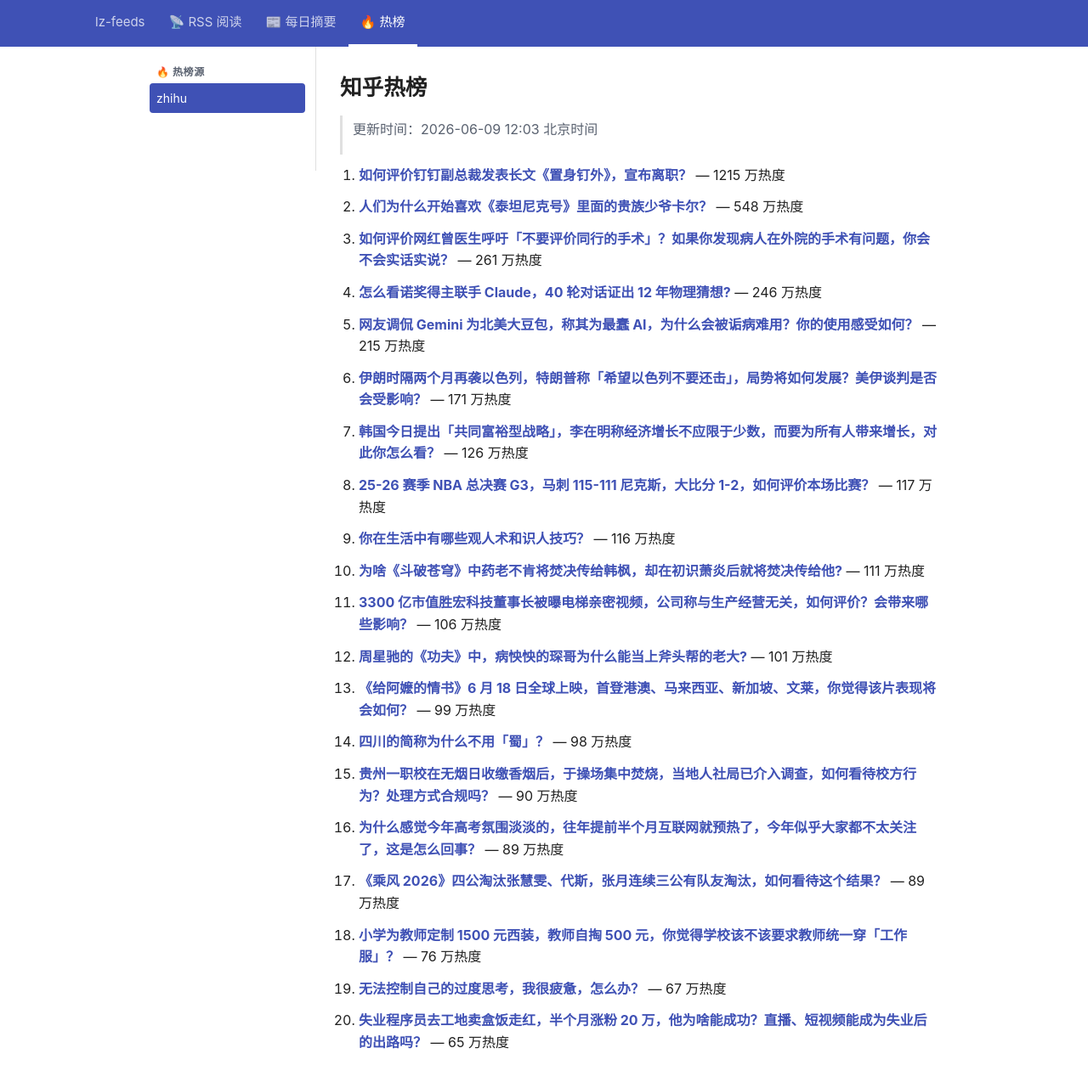
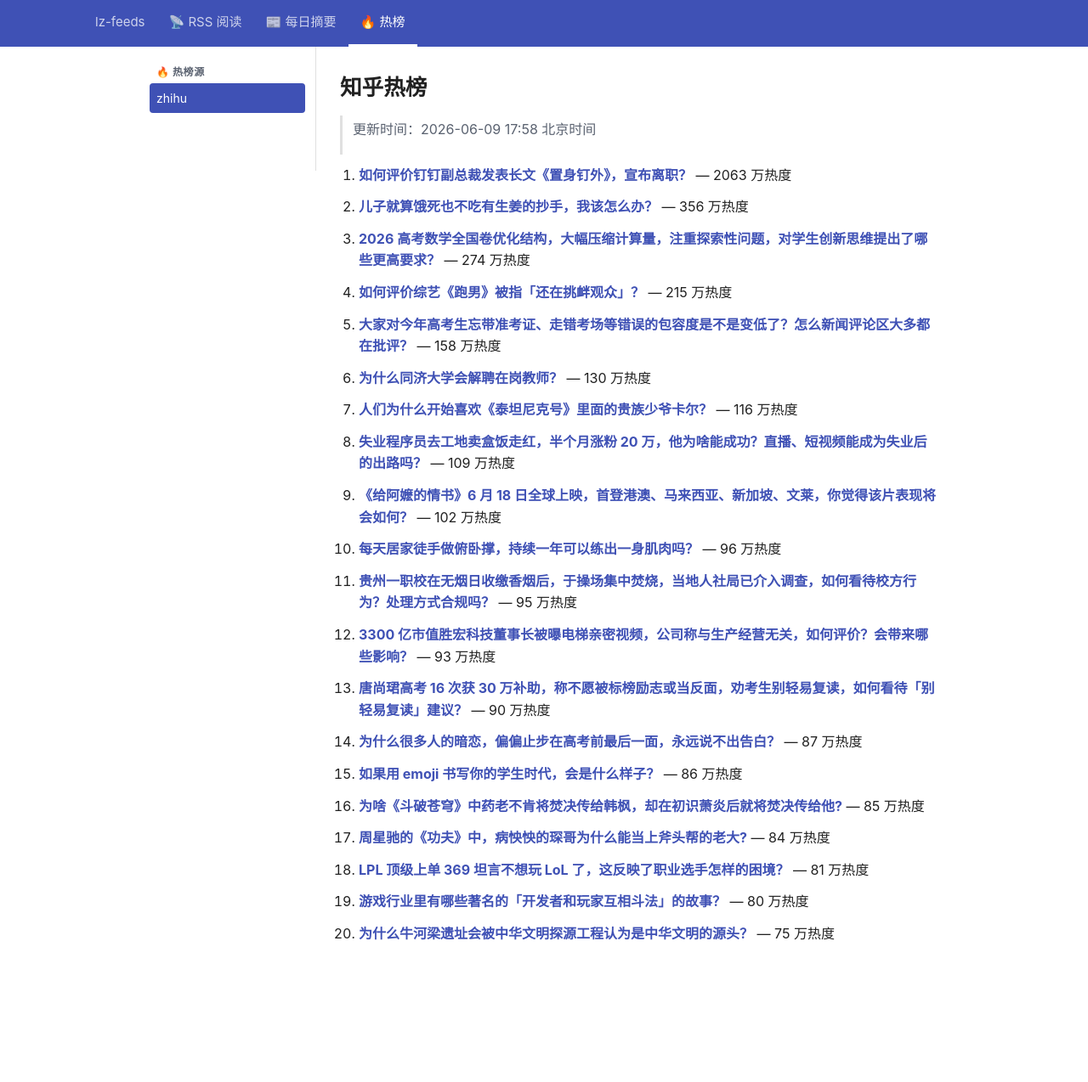
Before and after one commit to lizhang0101/lz-feeds, a Jekyll site: the page built from _hotlist/zhihu.md, in a window 1280 px wide and 1305 px high. Shown: the top 1274 px of the window at 85% size. Built offline with Jekyll 4.4.1, drawn with Linux system fonts in a browser that asks for light colours.

Commit message:
hotlist: 2026-06-09T09:58Z

```diff
--- a/_hotlist/zhihu.md
+++ b/_hotlist/zhihu.md
@@ -1,48 +1,48 @@
 ---
-updated: 2026-06-09 12:03 北京时间
+updated: 2026-06-09 17:58 北京时间
 count: 20
 ---
 
 # 知乎热榜
 
-> 更新时间：2026-06-09 12:03 北京时间
+> 更新时间：2026-06-09 17:58 北京时间
 
-1. **[如何评价钉钉副总裁发表长文《置身钉外》，宣布离职？](https://www.zhihu.com/question/2047442402122495550)** — 1215 万热度
+1. **[如何评价钉钉副总裁发表长文《置身钉外》，宣布离职？](https://www.zhihu.com/question/2047442402122495550)** — 2063 万热度
 
-2. **[人们为什么开始喜欢《泰坦尼克号》里面的贵族少爷卡尔？](https://www.zhihu.com/question/20194023)** — 548 万热度
+2. **[儿子就算饿死也不吃有生姜的抄手，我该怎么办？](https://www.zhihu.com/question/1904106070881841642)** — 356 万热度
 
-3. **[如何评价网红曾医生呼吁「不要评价同行的手术」？如果你发现病人在外院的手术有问题，你会不会实话实说？](https://www.zhihu.com/question/1965131125862175371)** — 261 万热度
+3. **[2026 高考数学全国卷优化结构，大幅压缩计算量，注重探索性问题，对学生创新思维提出了哪些更高要求？](https://www.zhihu.com/question/2047250609481560162)** — 274 万热度
 
-4. **[怎么看诺奖得主联手 Claude，40 轮对话证出 12 年物理猜想?](https://www.zhihu.com/question/2047276929548604568)** — 246 万热度
+4. **[如何评价综艺《跑男》被指「还在挑衅观众」？](https://www.zhihu.com/question/2046551143426348866)** — 215 万热度
 
-5. **[网友调侃 Gemini 为北美大豆包，称其为最蠢 AI，为什么会被诟病难用？你的使用感受如何？](https://www.zhihu.com/question/2047324900080051711)** — 215 万热度
+5. **[大家对今年高考生忘带准考证、走错考场等错误的包容度是不是变低了？怎么新闻评论区大多都在批评？](https://www.zhihu.com/question/2047347799268615994)** — 158 万热度
 
-6. **[伊朗时隔两个月再袭以色列，特朗普称「希望以色列不要还击」，局势将如何发展？美伊谈判是否会受影响？](https://www.zhihu.com/question/2047287128892224880)** — 171 万热度
+6. **[为什么同济大学会解聘在岗教师？](https://www.zhihu.com/question/2045231105008259520)** — 130 万热度
 
-7. **[韩国今日提出「共同富裕型战略」，李在明称经济增长不应限于少数，而要为所有人带来增长，对此你怎么看？](https://www.zhihu.com/question/2047326112108359935)** — 126 万热度
+7. **[人们为什么开始喜欢《泰坦尼克号》里面的贵族少爷卡尔？](https://www.zhihu.com/question/20194023)** — 116 万热度
 
-8. **[25-26 赛季 NBA 总决赛 G3，马刺 115-111 尼克斯，大比分 1-2，如何评价本场比赛？](https://www.zhihu.com/question/2047222693288792582)** — 117 万热度
+8. **[失业程序员去工地卖盒饭走红，半个月涨粉 20 万，他为啥能成功？直播、短视频能成为失业后的出路吗？](https://www.zhihu.com/question/2040015269830062121)** — 109 万热度
 
-9. **[你在生活中有哪些观人术和识人技巧？](https://www.zhihu.com/question/23561870)** — 116 万热度
+9. **[《给阿嬷的情书》6 月 18 日全球上映，首登港澳、马来西亚、新加坡、文莱，你觉得该片表现将会如何？](https://www.zhihu.com/question/2046172724645705575)** — 102 万热度
 
-10. **[为啥《斗破苍穹》中药老不肯将焚决传给韩枫，却在初识萧炎后就将焚决传给他?](https://www.zhihu.com/question/381375455)** — 111 万热度
+10. **[每天居家徒手做俯卧撑，持续一年可以练出一身肌肉吗？](https://www.zhihu.com/question/1906356929229457383)** — 96 万热度
 
-11. **[3300 亿市值胜宏科技董事长被曝电梯亲密视频，公司称与生产经营无关，如何评价？会带来哪些影响？](https://www.zhihu.com/question/2047261881392422944)** — 106 万热度
+11. **[贵州一职校在无烟日收缴香烟后，于操场集中焚烧，当地人社局已介入调查，如何看待校方行为？处理方式合规吗？](https://www.zhihu.com/question/2045458377795433050)** — 95 万热度
 
-12. **[周星驰的《功夫》中，病怏怏的琛哥为什么能当上斧头帮的老大?](https://www.zhihu.com/question/460071485)** — 101 万热度
+12. **[3300 亿市值胜宏科技董事长被曝电梯亲密视频，公司称与生产经营无关，如何评价？会带来哪些影响？](https://www.zhihu.com/question/2047261881392422944)** — 93 万热度
 
-13. **[《给阿嬷的情书》6 月 18 日全球上映，首登港澳、马来西亚、新加坡、文莱，你觉得该片表现将会如何？](https://www.zhihu.com/question/2046172724645705575)** — 99 万热度
+13. **[唐尚珺高考 16 次获 30 万补助，称不愿被标榜励志或当反面，劝考生别轻易复读，如何看待「别轻易复读」建议？](https://www.zhihu.com/question/2047629935657710878)** — 90 万热度
 
-14. **[四川的简称为什么不用「蜀」？](https://www.zhihu.com/question/2046216394774258497)** — 98 万热度
+14. **[为什么很多人的暗恋，偏偏止步在高考前最后一面，永远说不出告白？](https://www.zhihu.com/question/2046009610331596042)** — 87 万热度
 
-15. **[贵州一职校在无烟日收缴香烟后，于操场集中焚烧，当地人社局已介入调查，如何看待校方行为？处理方式合规吗？](https://www.zhihu.com/question/2045458377795433050)** — 90 万热度
+15. **[如果用 emoji 书写你的学生时代，会是什么样子？](https://www.zhihu.com/topic/2043729374206243984/hot)** — 86 万热度
 
-16. **[为什么感觉今年高考氛围淡淡的，往年提前半个月互联网就预热了，今年似乎大家都不太关注了，这是怎么回事？](https://www.zhihu.com/question/2046272383623881620)** — 89 万热度
+16. **[为啥《斗破苍穹》中药老不肯将焚决传给韩枫，却在初识萧炎后就将焚决传给他?](https://www.zhihu.com/question/381375455)** — 85 万热度
 
-17. **[《乘风 2026》四公淘汰张慧雯、代斯，张月连续三公有队友淘汰，如何看待这个结果？](https://www.zhihu.com/question/2047088977207718460)** — 89 万热度
+17. **[周星驰的《功夫》中，病怏怏的琛哥为什么能当上斧头帮的老大?](https://www.zhihu.com/question/460071485)** — 84 万热度
 
-18. **[小学为教师定制 1500 元西装，教师自掏 500 元，你觉得学校该不该要求教师统一穿「工作服」？](https://www.zhihu.com/question/2045450643297547993)** — 76 万热度
+18. **[LPL 顶级上单 369 坦言不想玩 LoL 了，这反映了职业选手怎样的困境？](https://www.zhihu.com/question/2046276887664649844)** — 81 万热度
 
-19. **[无法控制自己的过度思考，我很疲惫，怎么办？](https://www.zhihu.com/question/1921295478097679977)** — 67 万热度
+19. **[游戏行业里有哪些著名的「开发者和玩家互相斗法」的故事？](https://www.zhihu.com/question/2043733025616352525)** — 80 万热度
 
-20. **[失业程序员去工地卖盒饭走红，半个月涨粉 20 万，他为啥能成功？直播、短视频能成为失业后的出路吗？](https://www.zhihu.com/question/2040015269830062121)** — 65 万热度
+20. **[为什么牛河梁遗址会被中华文明探源工程认为是中华文明的源头？](https://www.zhihu.com/question/634225661)** — 75 万热度
```
